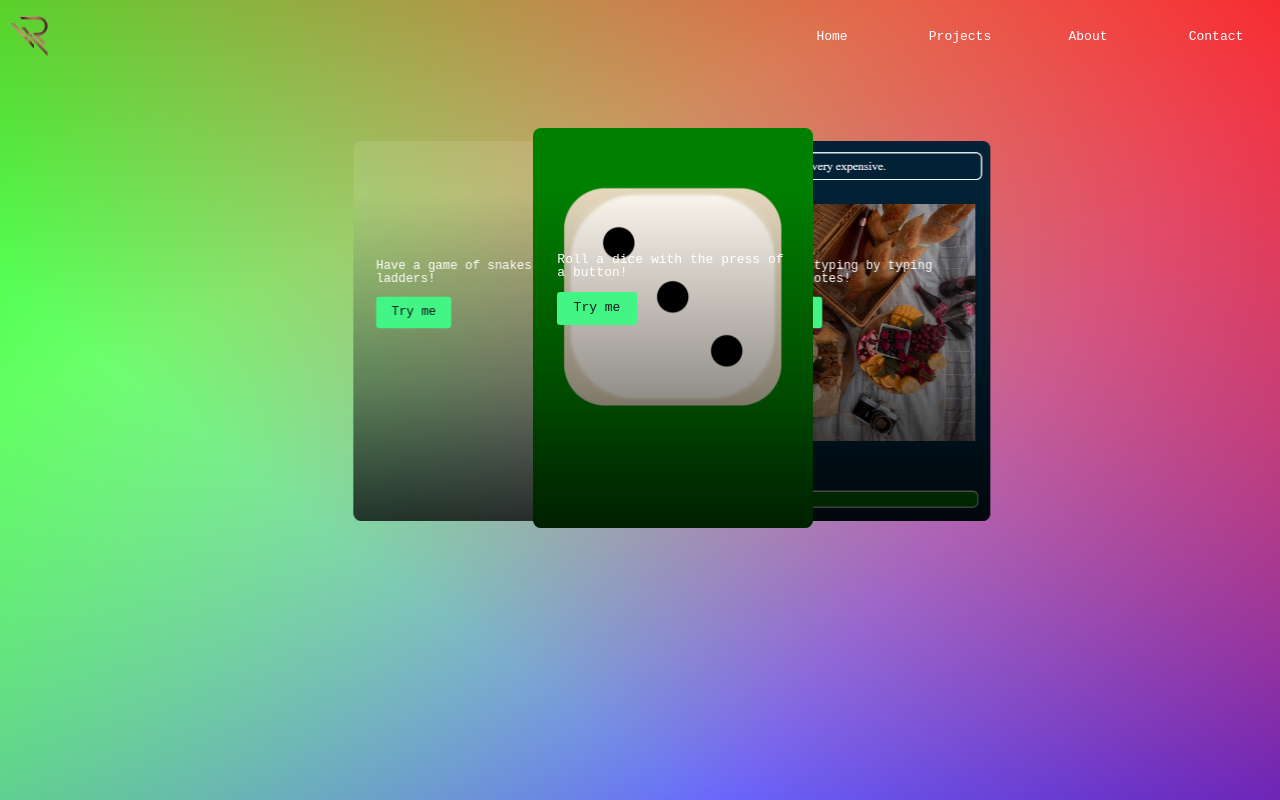
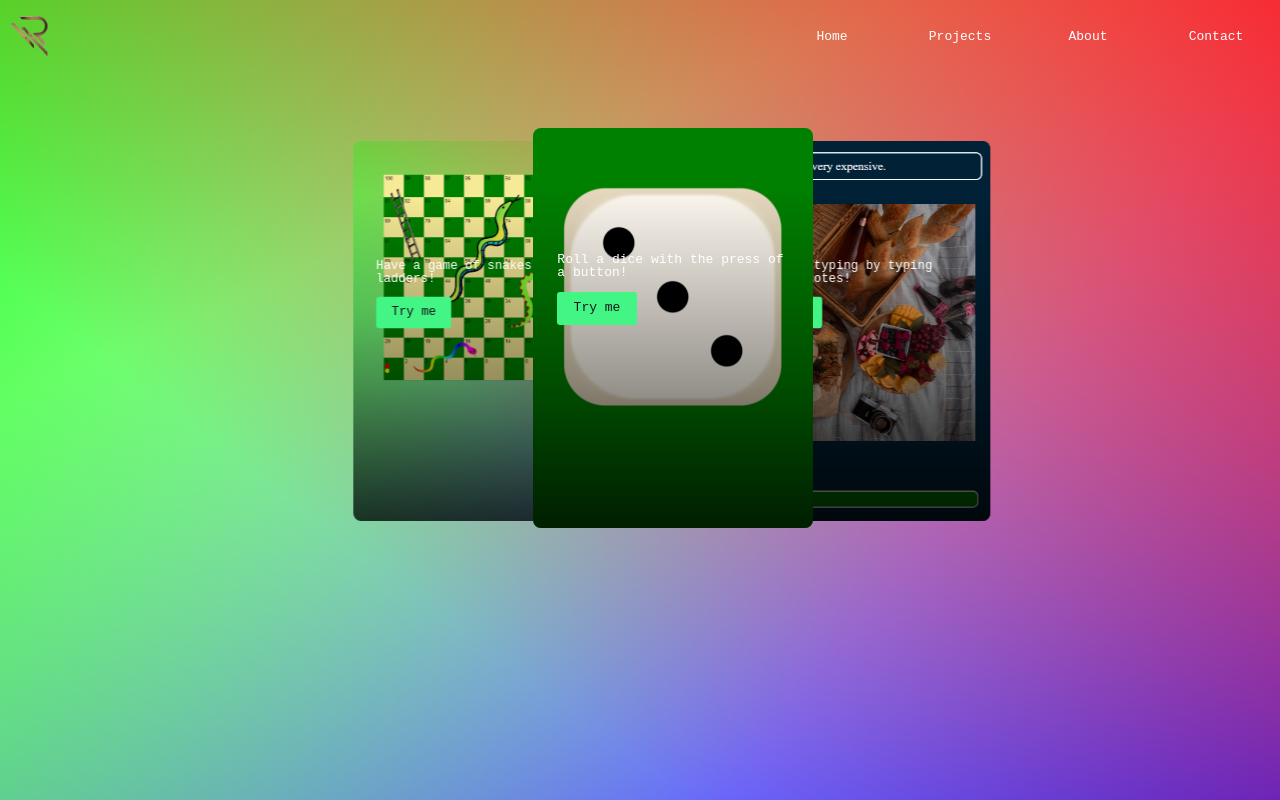
Before and after one commit to Revtrov/webPortfolio, a plain HTML site: page portfolio/index.html in a window 1280 px wide. Drawn offline with Linux system fonts and the light colour scheme.

Commit message:
ficked first image

```diff
--- a/portfolio/style.css
+++ b/portfolio/style.css
@@ -130,7 +130,7 @@ body {
         backface-visibility: hidden
     }
     #front-left {
-        background-image: url(snakesAndLadders/snakes\ and\ ladders.png)
+        background-image: url(snakesAndLadders/snakesAndLadders.png)
     }
     #front-right {
         background-image: url(dice/typingPractice.png)
```
